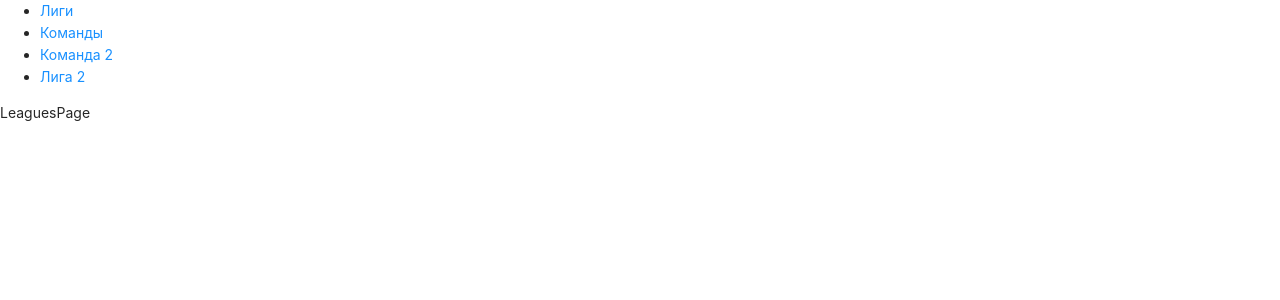
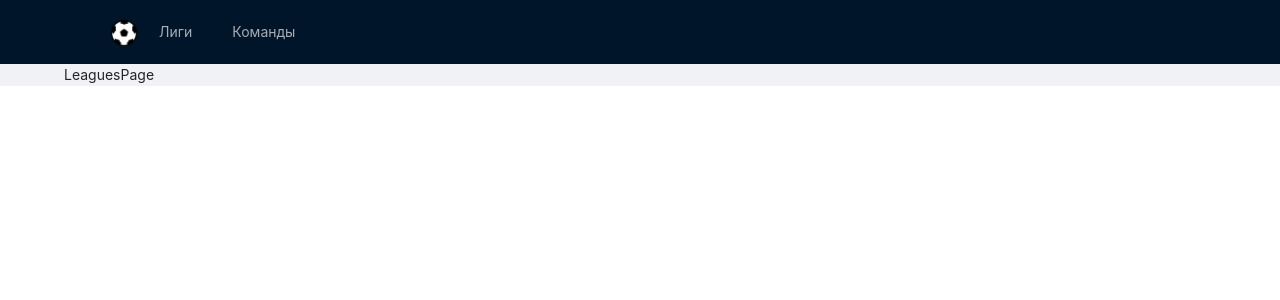
Before and after one commit to maver1cus/soccer-stat, a React (Create React App) app: page / in a window 1280 px wide. Shown: the top 300 px of the page. Built offline with nearby package versions, Linux system fonts and the light colour scheme.

Commit message:
add header

```diff
--- a/src/componets/app-router/app-router.jsx
+++ b/src/componets/app-router/app-router.jsx
@@ -1,17 +1,16 @@
 import React from 'react';
 import { Route, Routes } from 'react-router-dom';
-import LeaguesPage from '../../pages/leagues-page/leagues-page';
-import LeagueCalendarPage from '../../pages/league-calendar-page/league-calendar-page';
-import TeamCalendarPage from '../../pages/team-calendar-page/team-calendar-page';
-import TeamsPage from '../../pages/teams-page/teams-page';
+import routes from '../../const/index';
 
 const AppRouter = () => {
   return (
     <Routes>
-      <Route path="/" element={<LeaguesPage />} />
-      <Route path="teams" element={<TeamsPage />} />
-      <Route path="teams/:id" element={<TeamCalendarPage />} />
-      <Route path="leagues/:id" element={<LeagueCalendarPage />} />
+      {
+        routes.map(({ path, element }) => (
+          <Route path={path} element={element} key={path} />
+        ))
+      }
+
     </Routes>
   );
 };
--- a/src/componets/app/app.jsx
+++ b/src/componets/app/app.jsx
@@ -1,31 +1,14 @@
 import React from 'react';
-import { BrowserRouter, Link } from 'react-router-dom';
+import { BrowserRouter } from 'react-router-dom';
 import AppRouter from '../app-router/app-router';
+import PagesLayout from '../pages-layout/pages-layout';
 
 function App() {
   return (
     <BrowserRouter basename={process.env.REACT_APP_BASENAME}>
-      <header>
-        <nav>
-          <ul>
-            <li>
-              <Link to="/">Лиги</Link>
-            </li>
-            <li>
-              <Link to="/teams">Команды</Link>
-            </li>
-            <li>
-              <Link to="/teams/2">Команда 2</Link>
-            </li>
-            <li>
-              <Link to="/leagues/2">Лига 2</Link>
-            </li>
-          </ul>
-        </nav>
-      </header>
-      <main>
+      <PagesLayout>
         <AppRouter />
-      </main>
+      </PagesLayout>
     </BrowserRouter>
   );
 }
--- a/src/componets/logo/logo.css
+++ b/src/componets/logo/logo.css
@@ -0,0 +1,4 @@
+.logo {
+  float: left;
+  width: 30px;
+}
--- a/src/componets/logo/logo.jsx
+++ b/src/componets/logo/logo.jsx
@@ -0,0 +1,13 @@
+import React from 'react';
+import logoImg from './logo.png';
+import './logo.css';
+
+const Logo = () => {
+  return (
+    <div className="logo">
+      <img src={logoImg} alt="" />
+    </div>
+  );
+};
+
+export default Logo;
--- a/src/componets/main-menu/main-menu.jsx
+++ b/src/componets/main-menu/main-menu.jsx
@@ -0,0 +1,21 @@
+import React from 'react';
+import { Menu } from 'antd';
+import { Link } from 'react-router-dom';
+import routes from '../../const/index';
+
+const MainMenu = () => {
+  const routesInMenu = routes.filter((route) => route.menu);
+  return (
+    <Menu theme="dark" mode="horizontal" defaultSelectedKeys={routesInMenu[0]}>
+      {
+          routesInMenu.map(({ path, menu }) => (
+            <Menu.Item key={path}>
+              <Link to={path}>{menu}</Link>
+            </Menu.Item>
+          ))
+        }
+    </Menu>
+  );
+};
+
+export default MainMenu;
--- a/src/componets/pages-layout/pages-layout.css
+++ b/src/componets/pages-layout/pages-layout.css
@@ -0,0 +1,3 @@
+.page-header {
+  height: auto;
+}
--- a/src/componets/pages-layout/pages-layout.jsx
+++ b/src/componets/pages-layout/pages-layout.jsx
@@ -1,29 +1,20 @@
 import React from 'react';
-import { Link } from 'react-router-dom';
+import { Layout } from 'antd';
+import MainMenu from '../main-menu/main-menu';
+import Logo from '../logo/logo';
+import './pages-layout.css';
 
 const PagesLayout = ({ children }) => {
   return (
     <Layout>
-      <Layout.Header>
-        <nav>
-          <ul>
-            <li>
-              <Link to="/">Лиги</Link>
-            </li>
-            <li>
-              <Link to="/teams">Команды</Link>
-            </li>
-            <li>
-              <Link to="/teams/2">Команда 2</Link>
-            </li>
-            <li>
-              <Link to="/leagues/2">Лига 2</Link>
-            </li>
-          </ul>
-        </nav>
+      <Layout.Header className="page-header">
+        <div className="container">
+          <Logo />
+          <MainMenu />
+        </div>
       </Layout.Header>
       <Layout.Content>
-        { children }
+        {children}
       </Layout.Content>
     </Layout>
   );
--- a/src/index.css
+++ b/src/index.css
@@ -0,0 +1,8 @@
+img {
+  max-width: 100%;
+}
+.container {
+  max-width: 1920px;
+  width: 90%;
+  margin: 0 auto;
+}
--- a/src/index.jsx
+++ b/src/index.jsx
@@ -2,6 +2,7 @@ import React from 'react';
 import ReactDOM from 'react-dom';
 import 'antd/dist/antd.css';
 import App from './componets/app/app';
+import './index.css';
 
 ReactDOM.render(
   <App />,
--- a/src/pages/leagues-page/leagues-page.jsx
+++ b/src/pages/leagues-page/leagues-page.jsx
@@ -2,7 +2,7 @@ import React from 'react';
 
 const LeaguesPage = () => {
   return (
-    <div>
+    <div className="container">
       LeaguesPage
     </div>
   );
```
Also changed, not shown: src/componets/logo/logo.png (added).
